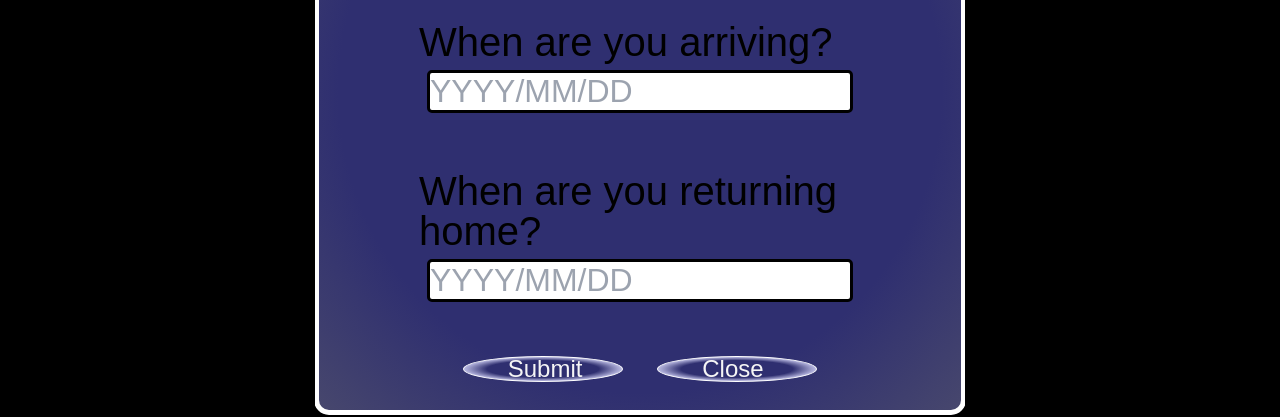
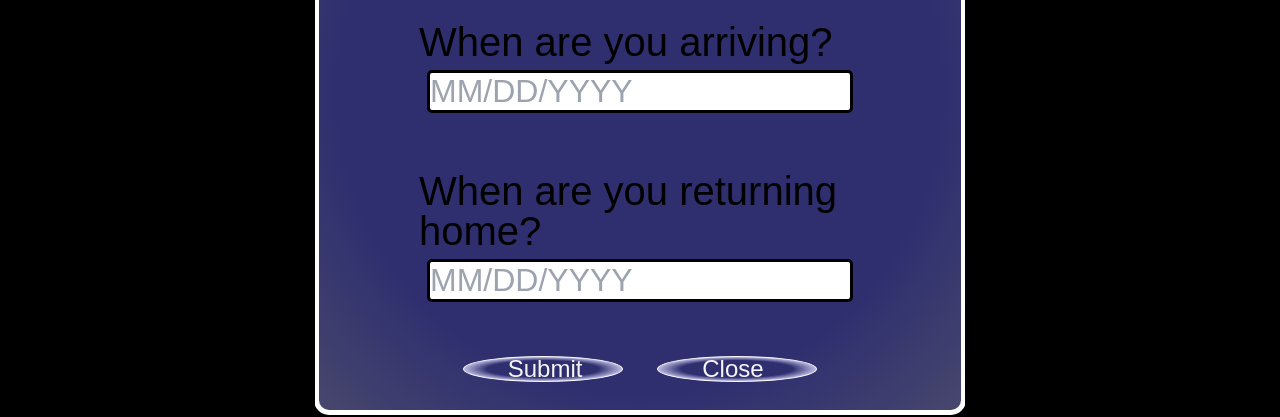
Before and after one commit to harrisqwillis/Trip-Planner, a website: page index.html in a window 1280 px wide. Shown: the part 1184-1601 px from the top of the page. Drawn offline with Linux system fonts and the light colour scheme.

Commit message:
revert date format to MM/DD/YYYY
the following code is in the script.js file:
var tripStartInput = document.querySelector(".tripStart").value;
var tripStart = tripStartInput.split("/").reverse().join("-");
this is how we get the yyyy-dd-mm format that the weather api needs to perform the fetch.
if the date entered to the form needs to be yyyy/mm/dd please tell me so i can change the js code to still work with the weather api

```diff
--- a/index.html
+++ b/index.html
@@ -26,8 +26,8 @@
         <form id="ex1" class="modal">
             <p class="form flex-center flex-column">
                 <label class="label">Where are you going?<input class="input city" type="text" placeholder="City"></label>
-                <label class="label">When are you arriving?<input class="input tripStart" type="text" placeholder="YYYY/MM/DD"></label>
-                <label class="label">When are you returning home?<input class="input tripEnd" type="text" placeholder="YYYY/MM/DD"></label>
+                <label class="label">When are you arriving?<input class="input tripStart" type="text" placeholder="MM/DD/YYYY"></label>
+                <label class="label">When are you returning home?<input class="input tripEnd" type="text" placeholder="MM/DD/YYYY"></label>
                 <ul class="btnalign">
                 <li><button class="submit-button formSubmit" onclick="setValues()"><a class="relative" href="./advisor.html">Submit</a></button></li>
                 <li><button class="submit-button"><a class="relative" href="#" rel="modal:close">Close</a></button></li>
```
